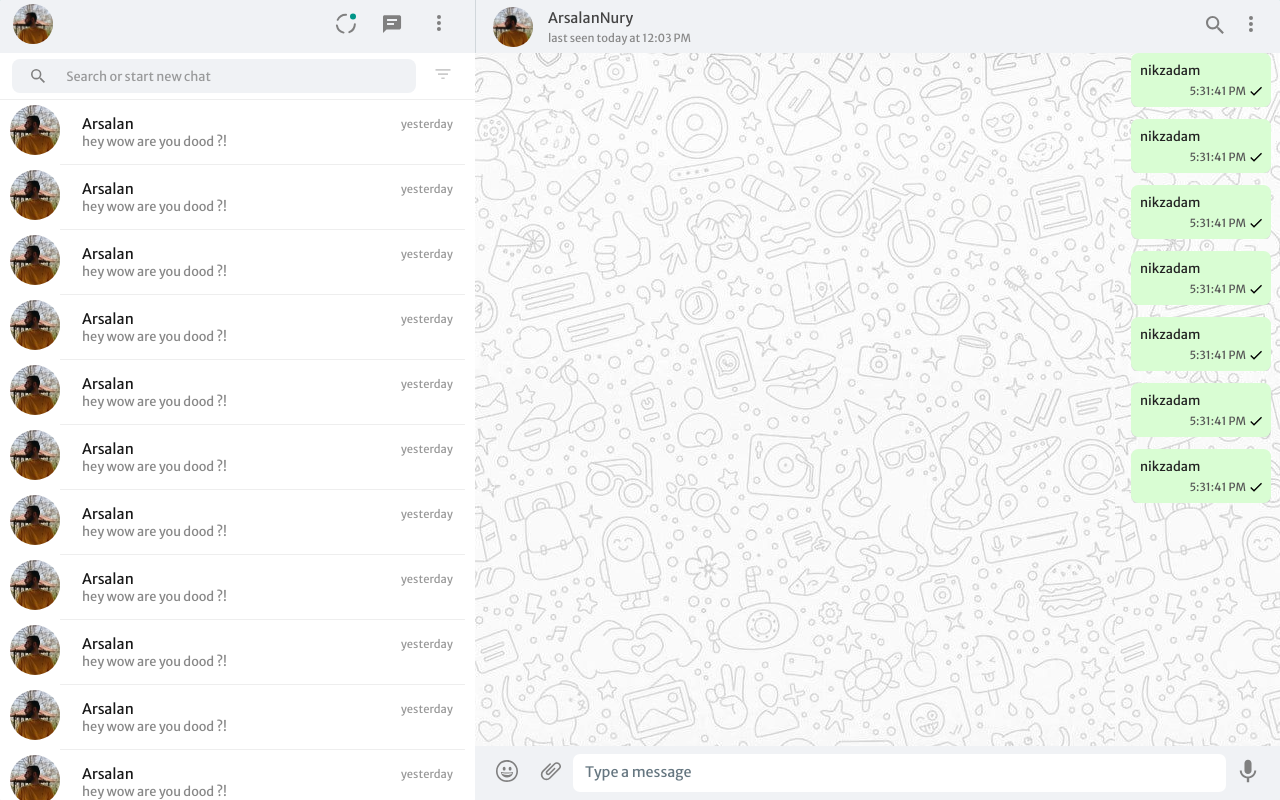
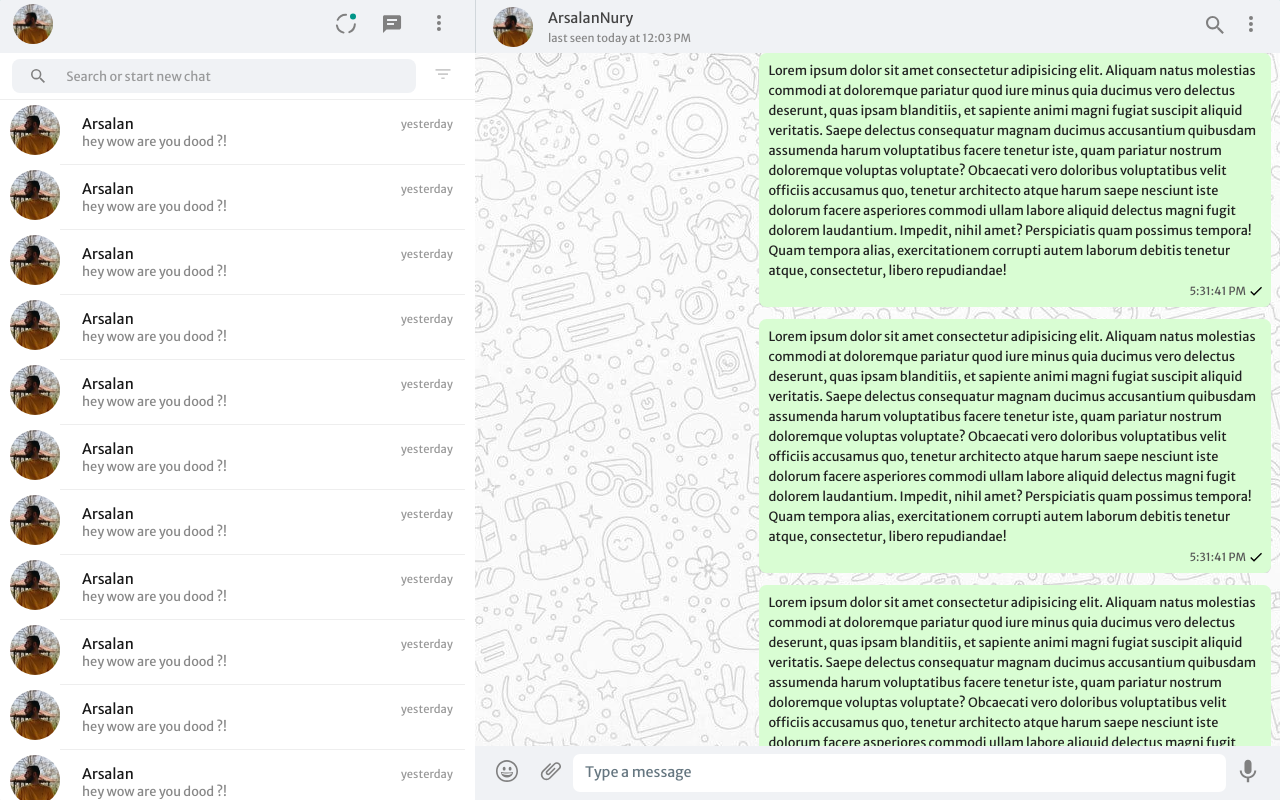
Before and after one commit to arsalannury/whatsApp-clone, a React (Create React App) app in the folder whatsapp/: page / in a window 1280 px wide. Built offline with nearby package versions, Linux system fonts and the light colour scheme.

Commit message:
details chat component

```diff
--- a/whatsapp/src/App.tsx
+++ b/whatsapp/src/App.tsx
@@ -3,6 +3,7 @@ import LoadWhatsApp from "./Components/LoadWhatsApp/LoadWhatsApp";
 import { useEffect, useState } from "react";
 import MainUi from "./Components/MainUi/MainUi";
 import Login from "./Components/Login/Login";
+import {Route,Switch} from 'react-router-dom';
 
 function App() {
   const [loading, isLoading] = useState<boolean>(true);
--- a/whatsapp/src/Components/ChatCoponent/ChatComponent.tsx
+++ b/whatsapp/src/Components/ChatCoponent/ChatComponent.tsx
@@ -11,17 +11,35 @@ const ChatComponent: React.FC = () => {
 
   return (
     <>
-      <div className="container" >
+      <div className="container">
+        <div className="react">
+          <TagFacesRoundedIcon />
+        </div>
         <div className="chat-container">
-          <span className="message-text">nikzadam</span>
+          <div className="message-options">
+            <KeyboardArrowDownIcon />
+          </div>
+          <span className="message-text">
+            Lorem ipsum dolor sit amet consectetur adipisicing elit. Aliquam
+            natus molestias commodi at doloremque pariatur quod iure minus quia
+            ducimus vero delectus deserunt, quas ipsam blanditiis, et sapiente
+            animi magni fugiat suscipit aliquid veritatis. Saepe delectus
+            consequatur magnam ducimus accusantium quibusdam assumenda harum
+            voluptatibus facere tenetur iste, quam pariatur nostrum doloremque
+            voluptas voluptate? Obcaecati vero doloribus voluptatibus velit
+            officiis accusamus quo, tenetur architecto atque harum saepe
+            nesciunt iste dolorum facere asperiores commodi ullam labore aliquid
+            delectus magni fugit dolorem laudantium. Impedit, nihil amet?
+            Perspiciatis quam possimus tempora! Quam tempora alias,
+            exercitationem corrupti autem laborum debitis tenetur atque,
+            consectetur, libero repudiandae!
+          </span>
           <div className="time-done-situation">
             <span className="time">{messageTime}</span>
             <DoneIcon className="done-icon" />
           </div>
         </div>
       </div>
-
-
     </>
   );
 };
--- a/whatsapp/src/Components/ChatCoponent/_chatComponent.scss
+++ b/whatsapp/src/Components/ChatCoponent/_chatComponent.scss
@@ -14,7 +14,27 @@
   padding: 0 9px;
   position: relative;
   margin-bottom: 12px;
-  @include displayes(flex, flex-end, center, unset, column);
+  @include displayes(flex, center, flex-end, unset, row);
+
+  &:hover {
+    .react {
+      display: unset;
+    }
+  }
+
+  .react {
+    margin-right: 13px;
+    cursor: pointer;
+    display: none;
+    svg {
+      color: #fff;
+      background-color: #ddd;
+      padding: 5px;
+      font-size: 2em;
+      border-radius: 50%;
+    }
+  }
+
   .chat-container {
     max-width: 65%;
     min-width: 140px;
@@ -25,6 +45,27 @@
     position: relative;
     z-index: 200;
     padding: 6px 7px 8px 9px;
+    transition: all 0.2s ease-out;
+
+    &:hover {
+      .message-options {
+        left: 5px;
+      }
+    }
+
+    .message-options {
+      transition: all 0.2s ease-out;
+      position: absolute;
+      background-color: #d9fdd3;
+      border-radius: 50%;
+      cursor: pointer;
+      left: -100px;
+
+      svg {
+        color: #aaa;
+        font-size: 2em;
+      }
+    }
 
     // .message-svg {
     //   position: absolute;
```
